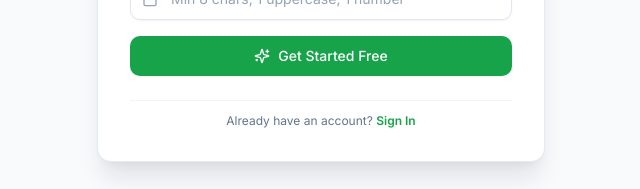
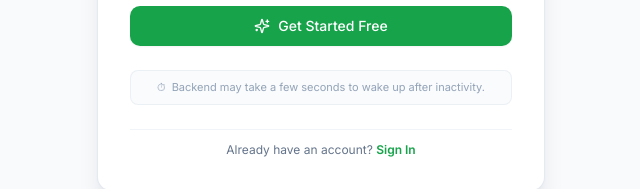
Before and after one commit to meheromprakash/Linkora, a React (Vite) app in the folder frontend/: page /register in a window 1280 px wide. Shown: the part 501-690 px from the top of the page, without its empty margins (319-959 px from the left). Built offline with nearby package versions, Linux system fonts and the light colour scheme; no server answers.

Commit message:
style(frontend): add subtle backend wake-up notice to login and register pages

```diff
--- a/frontend/src/pages/LoginPage.tsx
+++ b/frontend/src/pages/LoginPage.tsx
@@ -96,6 +96,11 @@ export const LoginPage: React.FC = () => {
           </Button>
         </form>
 
+        <div className="flex items-center justify-center gap-1.5 text-[11px] text-slate-400 bg-slate-50/80 border border-slate-200/60 rounded-lg py-2 px-3 text-center">
+          <span>⏱</span>
+          <span>Backend may take a few seconds to wake up after inactivity.</span>
+        </div>
+
         <div className="text-center text-xs text-slate-500 pt-3 border-t border-slate-100">
           Don't have an account yet?{' '}
           <Link to="/register" className="text-brand-600 font-semibold hover:text-brand-700 hover:underline">
--- a/frontend/src/pages/RegisterPage.tsx
+++ b/frontend/src/pages/RegisterPage.tsx
@@ -137,6 +137,11 @@ export const RegisterPage: React.FC = () => {
           </form>
         )}
 
+        <div className="flex items-center justify-center gap-1.5 text-[11px] text-slate-400 bg-slate-50/80 border border-slate-200/60 rounded-lg py-2 px-3 text-center">
+          <span>⏱</span>
+          <span>Backend may take a few seconds to wake up after inactivity.</span>
+        </div>
+
         <div className="text-center text-xs text-slate-500 pt-3 border-t border-slate-100">
           Already have an account?{' '}
           <Link to="/login" className="text-brand-600 font-semibold hover:text-brand-700 hover:underline">
```
